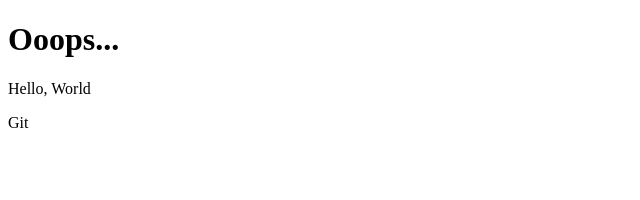
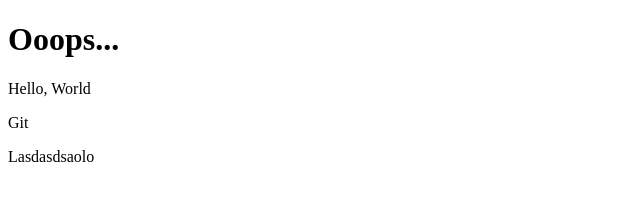
Before and after one commit to Miezaru/git-practice, a plain HTML site: page hello.html in a window 1280 px wide. Shown: the whole page, without its empty margins (0-640 px from the left). Drawn offline with Linux system fonts and the light colour scheme.

Commit message:
asd in p tag

```diff
--- a/hello.html
+++ b/hello.html
@@ -1,4 +1,5 @@
 <!DOCTYPE html>
+<!-- Author: Artem Usatiy badlywaves@gmail.com -->
 <html lang="en">
 
 <head>
@@ -12,7 +13,7 @@
     <h1>Ooops...</h1>
     <p>Hello, World</p>
     <p>Git</p>
-    <p></p>
+    <p>Lasdasdsaolo</p>
 </body>
 
 </html>
```
